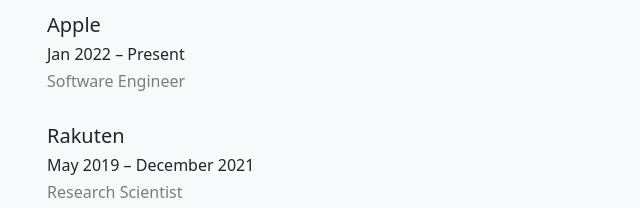
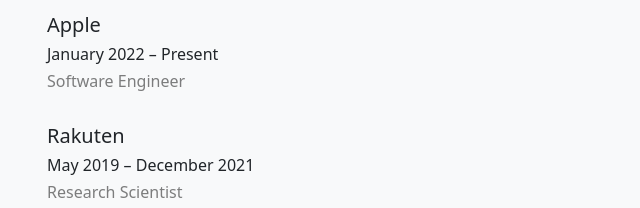
Before and after one commit to raymondhs/raymondhs.github.io, a plain HTML site: page index.html in a window 1280 px wide. Shown: the part 384-592 px from the top of the page, 605-1245 px from the left. Drawn offline with nearby package versions, Linux system fonts and the light colour scheme.

Commit message:
Update index.html

```diff
--- a/index.html
+++ b/index.html
@@ -7,7 +7,6 @@
     <link href="https://cdn.jsdelivr.net/npm/bootstrap@5.2.0-beta1/dist/css/bootstrap.min.css" rel="stylesheet" integrity="sha384-0evHe/X+R7YkIZDRvuzKMRqM+OrBnVFBL6DOitfPri4tjfHxaWutUpFmBp4vmVor" crossorigin="anonymous">
     <!-- FontAwesome 6.1.1 CSS -->
     <link rel="stylesheet" href="https://cdnjs.cloudflare.com/ajax/libs/font-awesome/6.1.1/css/all.min.css" integrity="sha512-KfkfwYDsLkIlwQp6LFnl8zNdLGxu9YAA1QvwINks4PhcElQSvqcyVLLD9aMhXd13uQjoXtEKNosOWaZqXgel0g==" crossorigin="anonymous" referrerpolicy="no-referrer" />
-    <link rel="stylesheet" href="assets/timeline.css">
   </head>
   <body>
     <script src="https://cdn.jsdelivr.net/npm/bootstrap@5.2.0-beta1/dist/js/bootstrap.bundle.min.js" integrity="sha384-pprn3073KE6tl6bjs2QrFaJGz5/SUsLqktiwsUTF55Jfv3qYSDhgCecCxMW52nD2" crossorigin="anonymous"></script>
@@ -61,7 +60,7 @@
             <div class="col">
               <h3 class="mb-3">Experience</h3>
                 <h5>Apple</h5>
-                <h6>Jan 2022 – Present</h6>
+                <h6>January 2022 – Present</h6>
                 <h6 class="text-black-50">Software Engineer</h6>
                 <br/>
                 <h5>Rakuten</h5>
```
